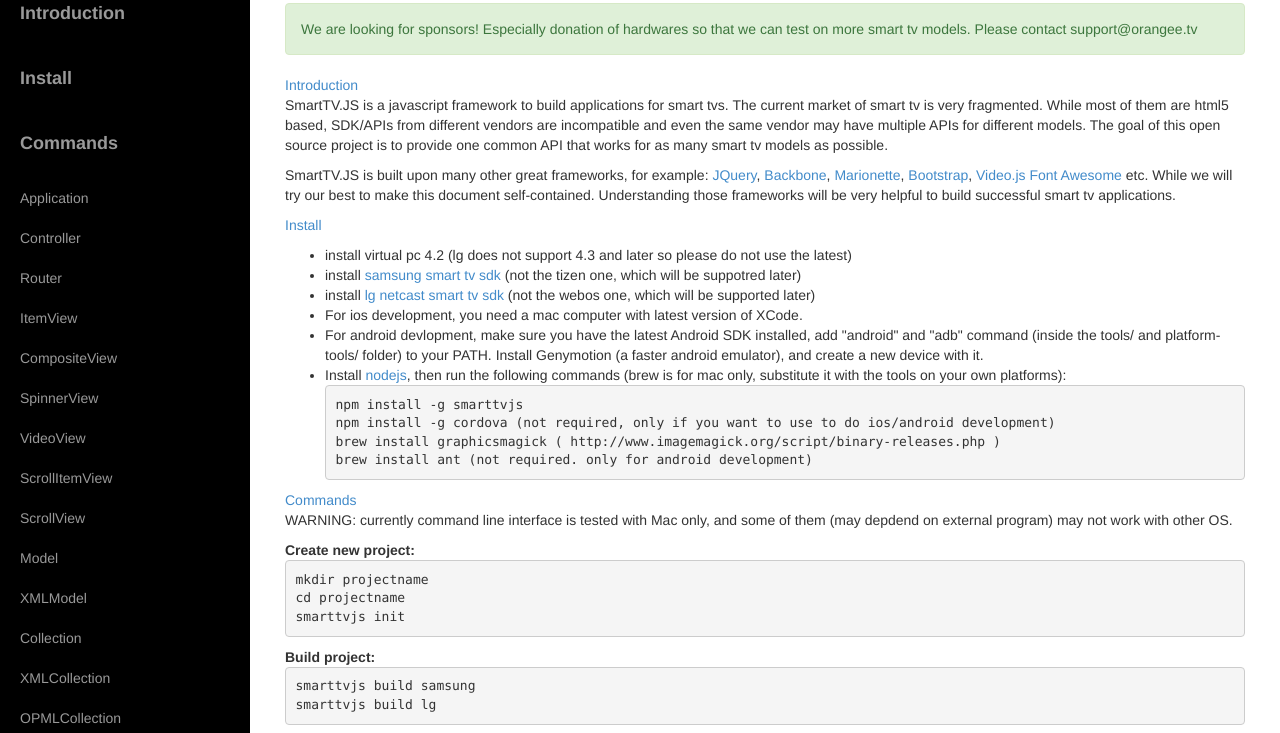
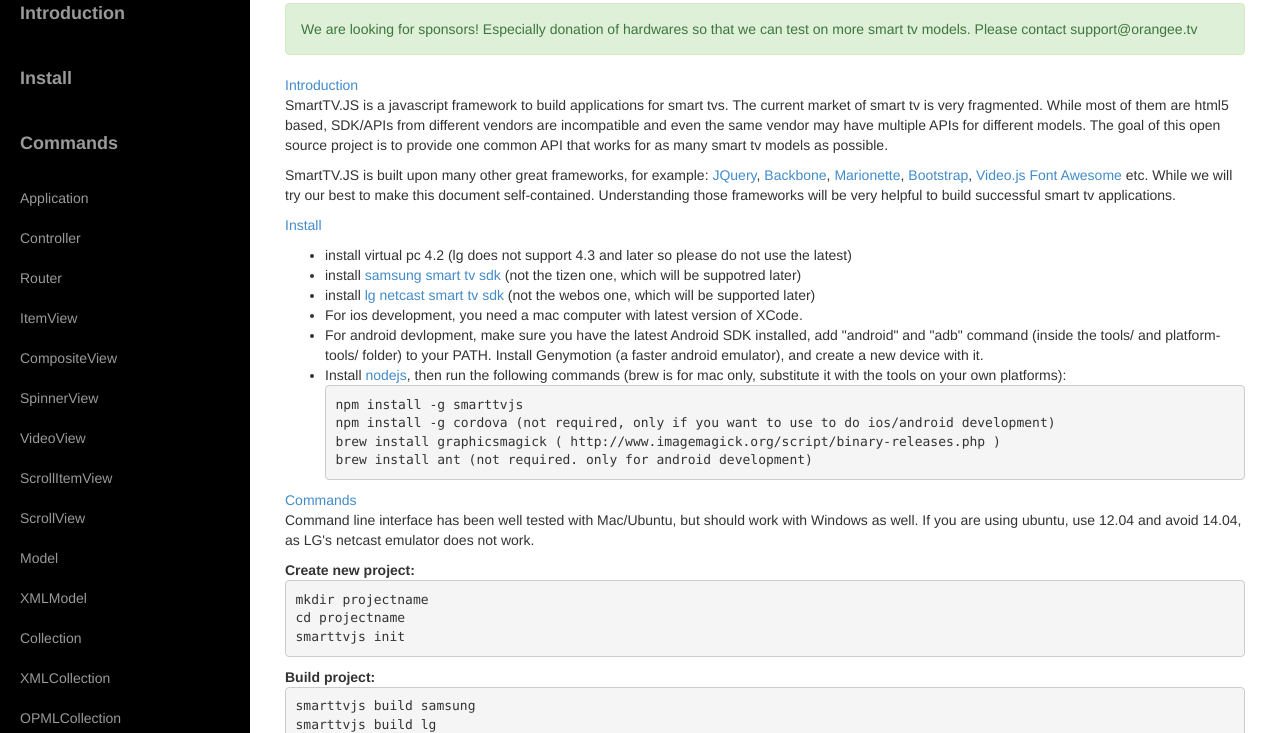
Before and after one commit to smarttvjs/smarttvjs.com, a website: page public/index.html in a window 1280 px wide. Shown: the part 67-800 px from the top of the page. Drawn offline with Linux system fonts and the light colour scheme.

Commit message:
warn about ubuntu 14.04

```diff
--- a/public/index.html
+++ b/public/index.html
@@ -99,7 +99,7 @@
             </p>
             <a id="Commands">Commands</a>
             <p>
-              WARNING: currently command line interface is tested with Mac only, and some of them (may depdend on external program) may not work with other OS.
+              Command line interface has been well tested with Mac/Ubuntu, but should work with Windows as well. If you are using ubuntu, use 12.04 and avoid 14.04, as LG's netcast emulator does not work.
             </p>
             <b>Create new project:</b>
 <pre>
```
